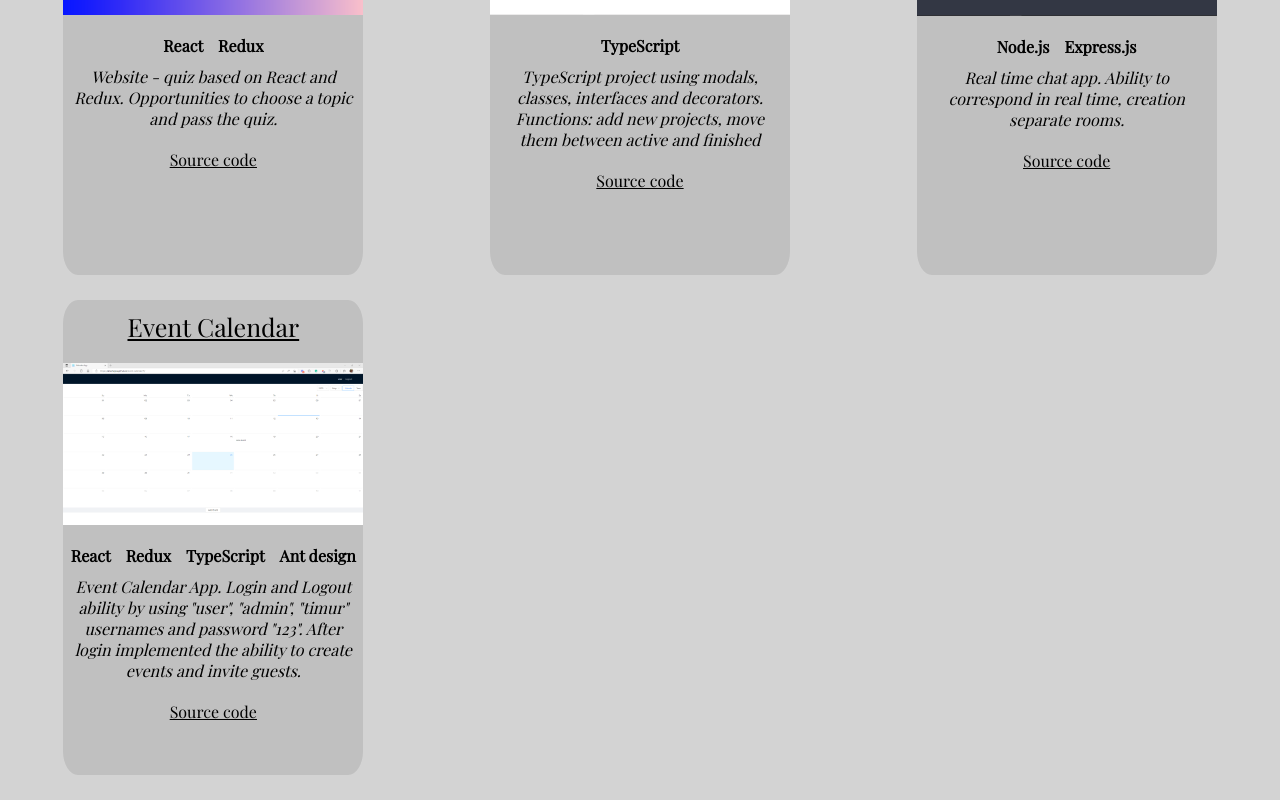
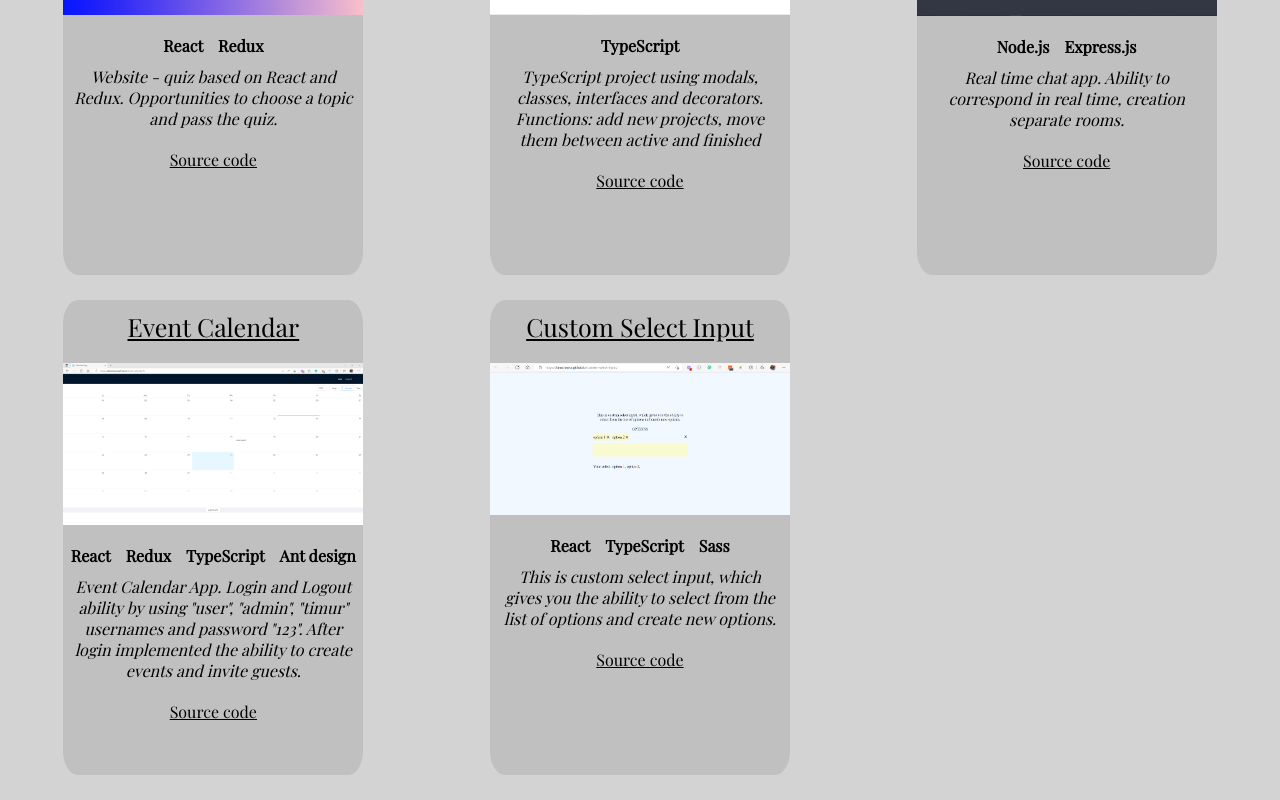
Before and after one commit to lanachayka/portfolio, a React (Create React App) app: page / in a window 1280 px wide. Shown: the part 1376-2176 px from the top of the page. Built offline with nearby package versions, Linux system fonts and the light colour scheme.

Commit message:
add new project

```diff
--- a/src/data/projects.js
+++ b/src/data/projects.js
@@ -89,4 +89,13 @@ export const projects = [
         technologies: ['React', 'Redux', 'TypeScript', 'Ant design'],
         description: 'Event Calendar App. Login and Logout ability by using "user", "admin", "timur" usernames and password "123". After login implemented the ability to create events and invite guests. '
     },
+    {
+        id: 10,
+        name: 'Custom Select Input',
+        url: 'https://lanachayka.github.io/custom-select-input/',
+        source: 'https://github.com/lanachayka/custom-select-input',
+        photo: 'custom-select-input.png',
+        technologies: ['React', 'TypeScript', 'Sass'],
+        description: 'This is custom select input, which gives you the ability to select from the list of options and create new options.'
+    },
 ];
```
Also changed, not shown: src/data/screenshots/custom-select-input.png (added).
